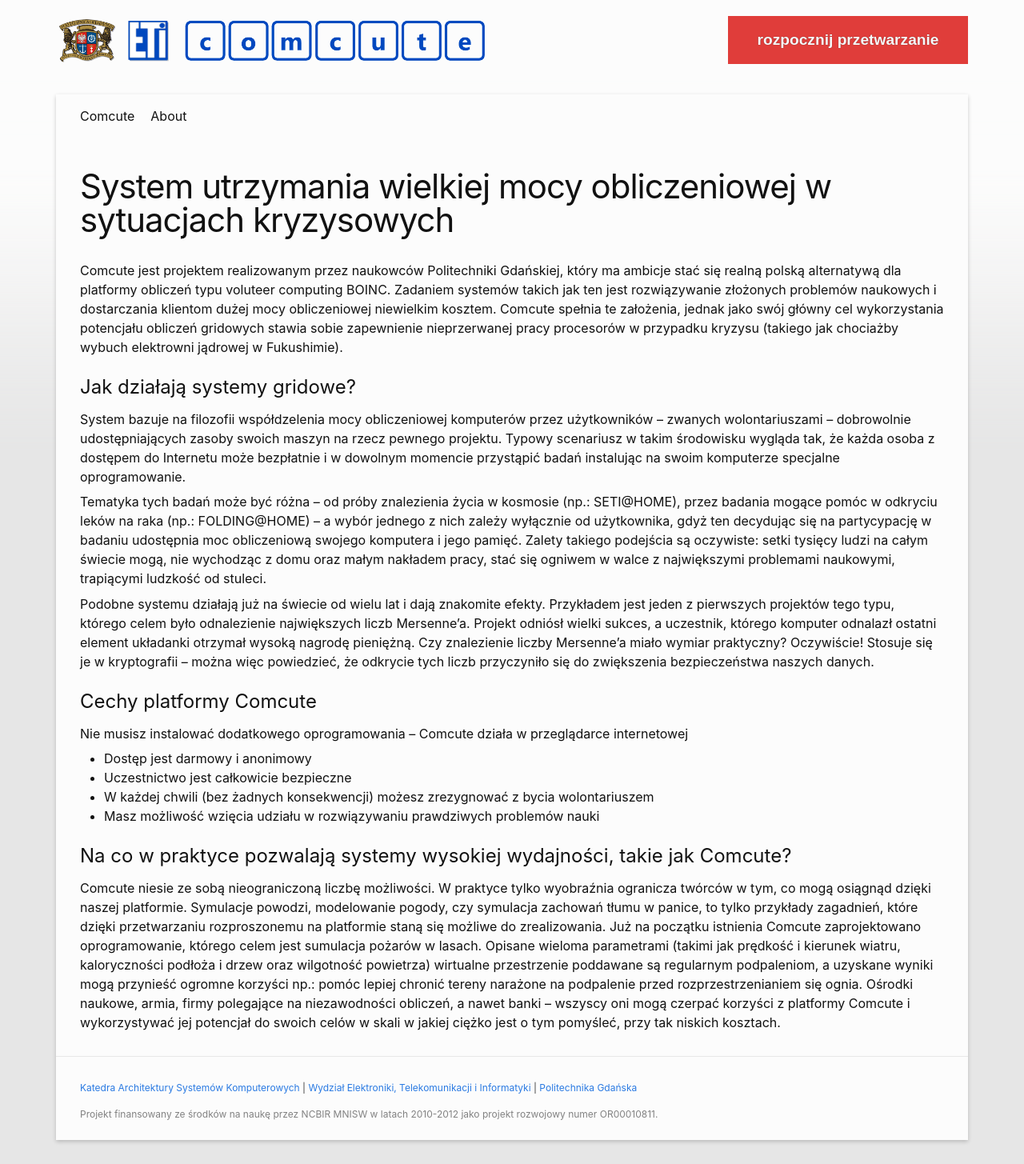
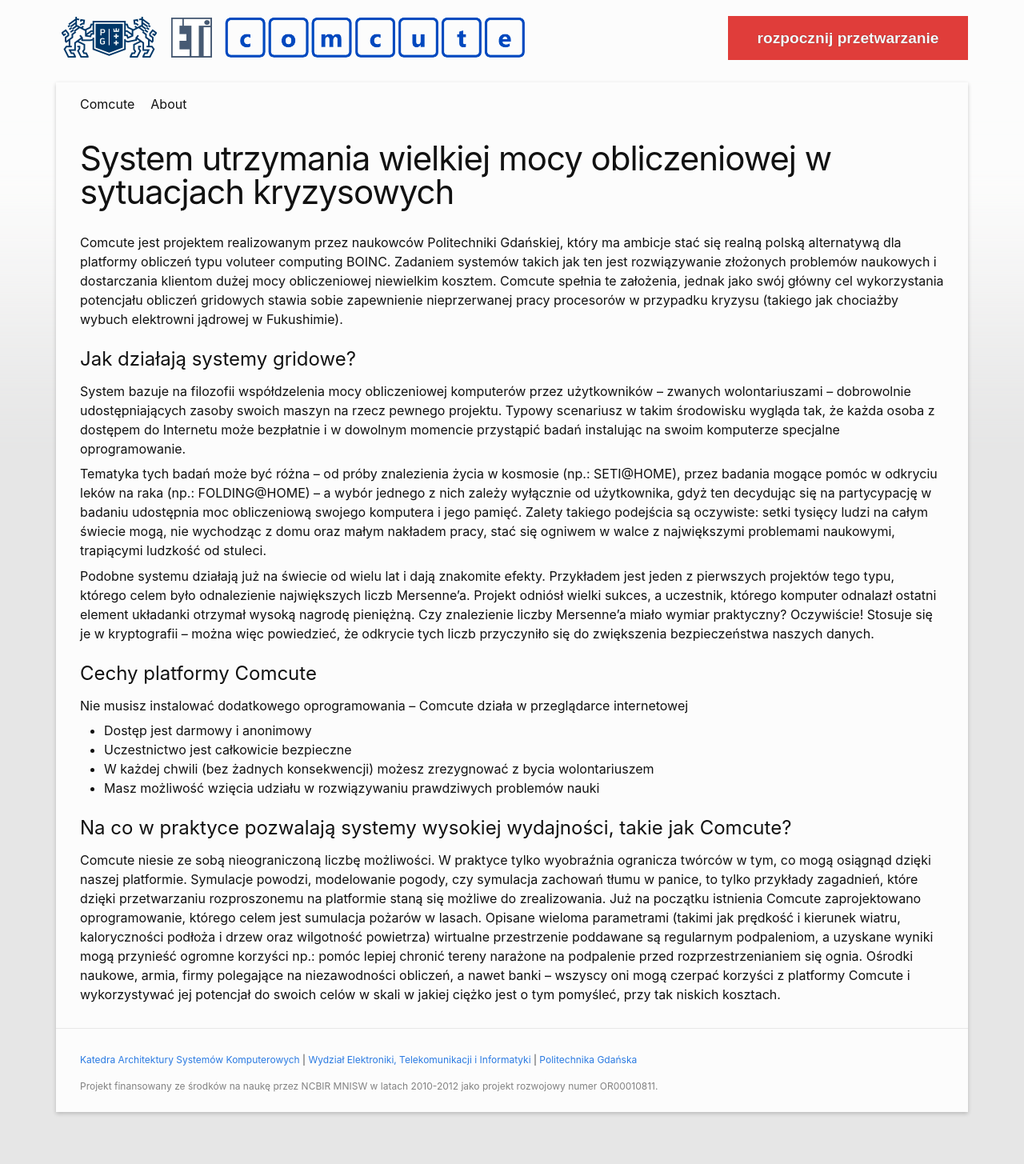
Before and after one commit to Rocik/comcute, a Jekyll site: the page built from index.md, in a window 1280 px wide. Shown: the whole page at 80% size. Built offline with Jekyll 4.4.1, drawn with Linux system fonts in a browser that asks for light colours; comment, search, counter and statistics services are not loaded; after the commit the page ends 1420 px from its top, so only the background shows below that.

Commit message:
Update logo images and change styling to fit them better

```diff
--- a/_includes/header.html
+++ b/_includes/header.html
@@ -2,14 +2,14 @@
 
   <div class="wrapper">
 
-    <a href="https://www.pg.gda.pl" title="Politechnika Gdańska" ref="external">
-      <img src="{{ "/images/pg_logo.png" | relative_url }}" alt="Politechnika Gdańska" width="78" height="60" />
+    <a href="https://www.pg.gda.pl" class="logo" title="Politechnika Gdańska" ref="external">
+      <img src="{{ "/images/logo-pg.png" | relative_url }}" alt="Politechnika Gdańska" />
     </a>
-    <a href="https://www.eti.pg.gda.pl" title="Wydział Elektroniki, Telekomunikacji i Informatyki" ref="external">
-      <img src="{{ "/images/eti_logo.png" | relative_url }}" alt="Wydział ETI" width="64" height="60" />
+    <a href="https://www.eti.pg.gda.pl" class="logo" title="Wydział Elektroniki, Telekomunikacji i Informatyki" ref="external">
+      <img src="{{ "/images/logo-eti.png" | relative_url }}" alt="Wydział ETI"/>
     </a>
-    <a href="{{ "/" | relative_url }}" title="Comcute - System utrzymania wielkiej mocy obliczeniowej w sytuacjach kryzysowych" rel="home">
-      <img src="{{ "/images/logo.png" | relative_url }}" alt="Comcute" width="395" height="60"/>
+    <a href="{{ "/" | relative_url }}" class="logo" title="Comcute - System utrzymania wielkiej mocy obliczeniowej w sytuacjach kryzysowych" rel="home">
+      <img src="{{ "/images/logo.png" | relative_url }}" alt="Comcute"/>
     </a>
 
     <a id="comcute-start" role="button" class="comcute-button noselect">
--- a/_sass/_layout.scss
+++ b/_sass/_layout.scss
@@ -1,18 +1,21 @@
-$header-width: 850px !default;
-
-header {
-  padding-top: 20px;
-}
+$header-width: 910px !default;
 
 .site-header {
+  position: relative;
   min-height: $spacing-unit * 1.865;
 
-  // Positioning context for the mobile navigation icon
-  position: relative;
+  padding-top: 20px;
 
   a {
     text-decoration: none;
   }
+}
+
+
+.logo img {
+  margin-left: $spacing-unit * 0.2;
+  margin-right: $spacing-unit * 0.2;
+  margin-bottom: $spacing-unit * 0.2;
 }
 
 
@@ -21,7 +24,7 @@ header {
   float: right;
   min-width: 300px;
 
-  line-height: 60px;
+  line-height: 55px;
   text-align: center;
   text-shadow: 0px 0px 1px #522;
   text-transform: lowercase;
@@ -36,8 +39,6 @@ header {
     float: none;
     line-height: 50px;
     min-width: 100%;
-
-    margin-top: $spacing-unit * 0.5;
 
     @include relative-font-size(1.0);
   }
@@ -132,7 +133,7 @@ header {
   background: #fcfcfc;
   box-shadow: 0 2px 5px 0 rgba(0,0,0,.2);
 
-  margin-top: $spacing-unit;
+  margin-top: $spacing-unit / 2;
   margin-bottom: $spacing-unit;
 
   @include media-query($on-laptop) {
```
Also changed, not shown: images/eti_logo.png (deleted), images/logo-eti.png (added), images/logo-pg.png (added), images/logo.png, images/pg_logo.png (deleted).
